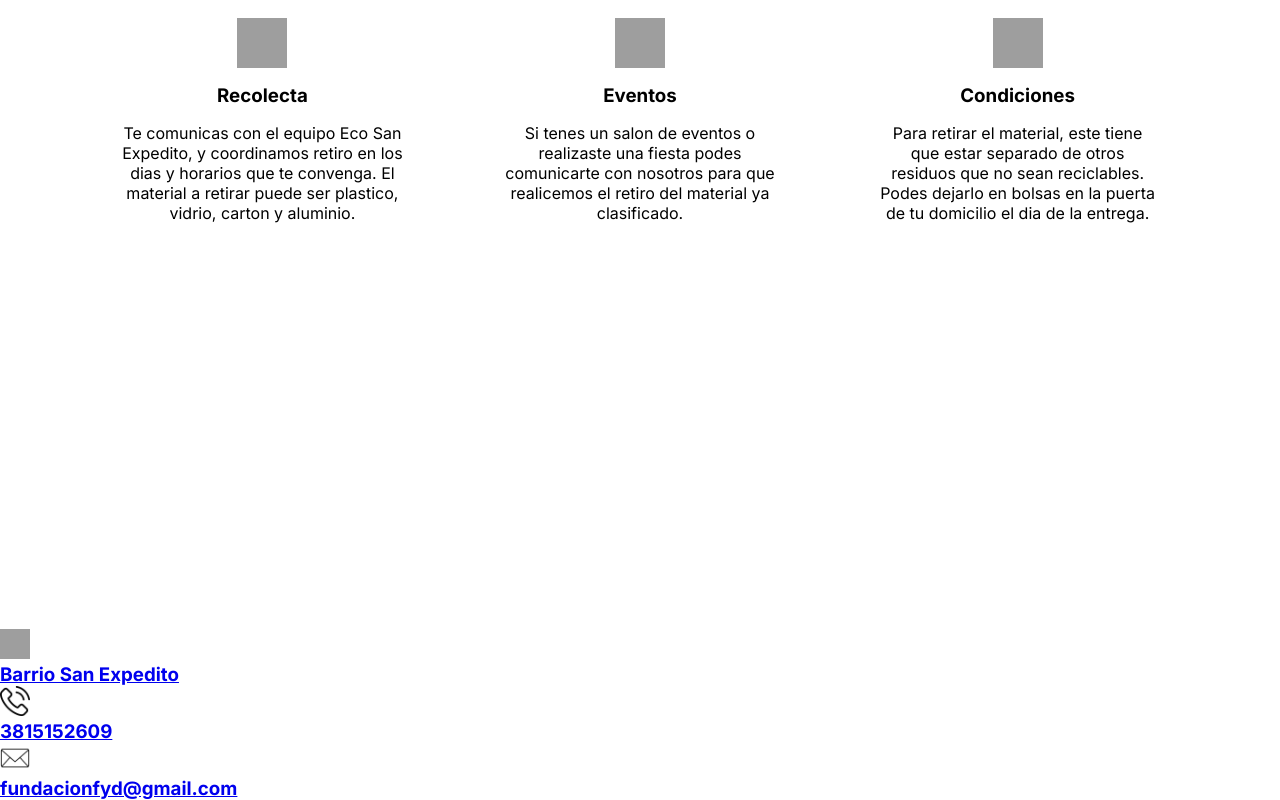
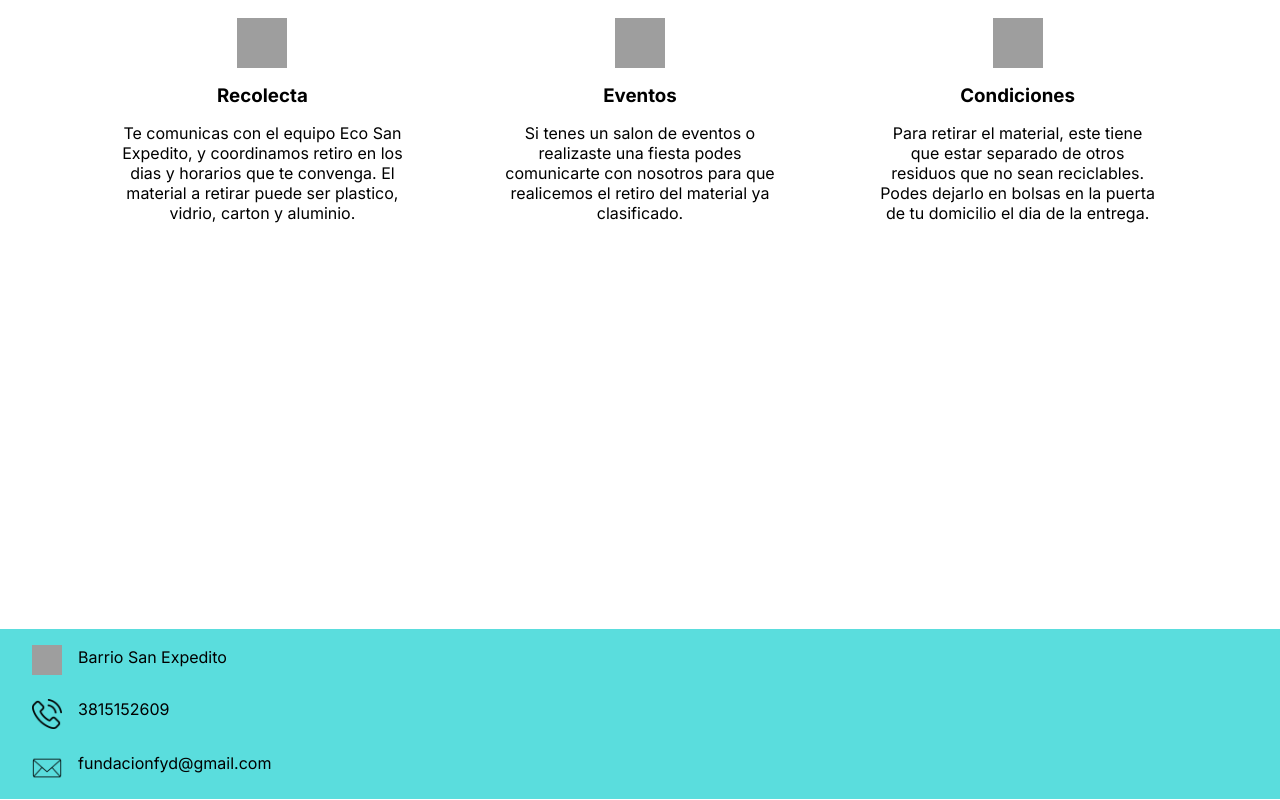
Before and after one commit to MLucasDelgado/Fundacion, a Next.js app: page / in a window 1280 px wide. Shown: the part 3146-3946 px from the top of the page. Built offline with nearby package versions, Linux system fonts and the light colour scheme; grey boxes are pictures that could not be loaded.

Commit message:
estilos de footer

```diff
--- a/components/footer/Footer.module.css
+++ b/components/footer/Footer.module.css
@@ -0,0 +1,27 @@
+.seccion{
+    background-color: #5adddd;
+    display: flex;
+    flex-direction: column;
+    padding: 1rem 0;
+    gap: 1.5rem;
+}
+
+.contenedor{
+    display: flex;
+    flex-direction: row;
+    margin-left: 2rem;
+}
+
+.link{
+    text-decoration: none;
+    color: black;
+    margin-left: 1rem;
+    font-size: 1rem;
+    font-weight: normal;
+    color: rgb(0, 0, 0);
+}
+
+.titulo{
+    font-weight: normal;
+    font-size: 1rem;
+}
```
